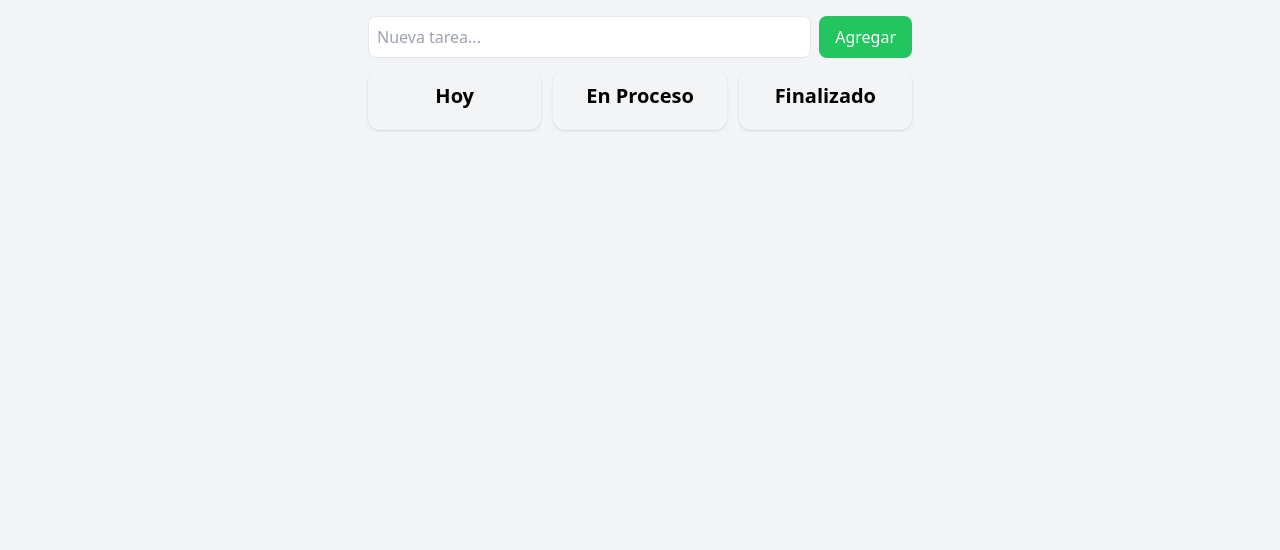
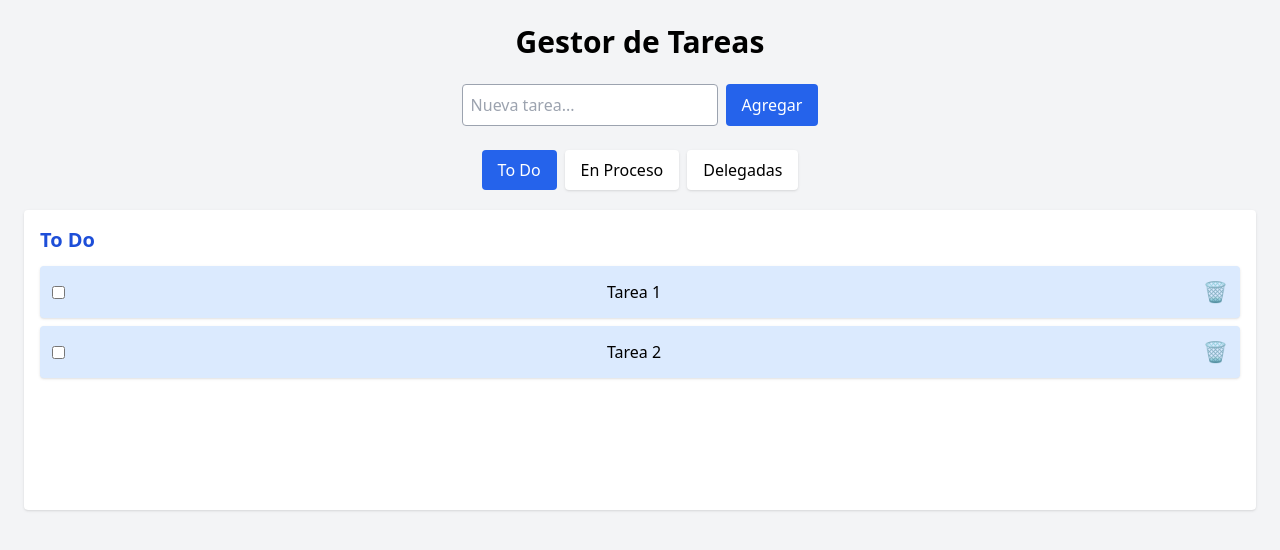
Before and after one commit to Nestum447/Task-menu, a React (Vite) app: page / in a window 1280 px wide. Shown: the top 550 px of the page. Built offline with nearby package versions, Linux system fonts and the light colour scheme.

Commit message:
Update App.jsx

```diff
--- a/src/App.jsx
+++ b/src/App.jsx
@@ -1,36 +1,128 @@
-import { useState } from "react";
+import { useState, useEffect } from "react";
+import { DragDropContext, Droppable, Draggable } from "react-beautiful-dnd";
+
+export default function App() {
+  // ---------------------------
+  //   LOCAL STORAGE: CARGAR
+  // ---------------------------
+  const loadTasks = () => {
+    const saved = localStorage.getItem("tasks-board");
+    if (saved) {
+      try {
+        return JSON.parse(saved);
+      } catch {
+        return null;
+      }
+    }
+    return null;
+  };
+
+  const [tasks, setTasks] = useState(
+    loadTasks() || {
+      todo: [
+        { id: "1", text: "Tarea 1", completed: false },
+        { id: "2", text: "Tarea 2", completed: false },
+      ],
+      proceso: [{ id: "3", text: "Tarea 3 en proceso", completed: false }],
+      delegadas: [{ id: "4", text: "Tarea delegada", completed: false }],
+    }
+  );
+
+  const [newTask, setNewTask] = useState("");
+  const [activeTab, setActiveTab] = useState("todo");
 
   // ---------------------------
-//   ÍCONO TRASH (SVG PURO)
+  //   LOCAL STORAGE: GUARDAR
   // ---------------------------
-const Trash = ({ size = 20 }) => (
-  <svg
-    width={size}
-    height={size}
-    viewBox="0 0 24 24"
-    fill="none"
-    stroke="currentColor"
-    strokeWidth="2"
-    strokeLinecap="round"
-    strokeLinejoin="round"
-  >
-    <polyline points="3 6 5 6 21 6" />
-    <path d="M19 6l-1 14a2 2 0 0 1-2 2H8a2 2 0 0 1-2-2L5 6" />
-    <path d="M10 11v6" />
-    <path d="M14 11v6" />
-    <path d="M9 6V4a1 1 0 0 1 1-1h4a1 1 0 0 1 1 1v2" />
-  </svg>
+  useEffect(() => {
+    localStorage.setItem("tasks-board", JSON.stringify(tasks));
+  }, [tasks]);
+
+  // ---------------------------
+  //   BORRAR TAREA
+  // ---------------------------
+  const deleteTask = (id) => {
+    setTasks((prev) => {
+      const newState = { ...prev };
+      for (const col in newState) {
+        newState[col] = newState[col].filter((t) => t.id !== id);
+      }
+      return newState;
+    });
+  };
+
+  // ---------------------------
+  //   COMPLETAR TAREA
+  // ---------------------------
+  const toggleComplete = (id) => {
+    setTasks((prev) => {
+      const newState = { ...prev };
+      for (const col in newState) {
+        newState[col] = newState[col].map((t) =>
+          t.id === id ? { ...t, completed: !t.completed } : t
         );
+      }
+      return newState;
+    });
+  };
 
-export default function App() {
-  const [tasks, setTasks] = useState({
-    hoy: [],
-    proceso: [],
-    finalizado: []
-  });
+  // ---------------------------
+  //   AUTO CAMBIO DE PESTAÑA
+  // ---------------------------
+  const handleDragUpdate = (update) => {
+    if (!update.clientSelection) return;
 
-  const [newTask, setNewTask] = useState("");
-  const [selectedTask, setSelectedTask] = useState(null);
+    const x = update.clientSelection.x;
+    const width = window.innerWidth;
+
+    if (x > width * 0.75) {
+      if (activeTab === "todo") setActiveTab("proceso");
+      else if (activeTab === "proceso") setActiveTab("delegadas");
+    }
+
+    if (x < width * 0.25) {
+      if (activeTab === "delegadas") setActiveTab("proceso");
+      else if (activeTab === "proceso") setActiveTab("todo");
+    }
+  };
+
+  // ---------------------------
+  //   DRAG & DROP FINAL
+  // ---------------------------
+  const handleDragEnd = (result) => {
+    const { source, destination } = result;
+
+    if (!destination) return;
+
+    const startCol = source.droppableId;
+    const endCol = destination.droppableId;
+
+    // MISMA COLUMNA → reordenar
+    if (startCol === endCol) {
+      const newList = Array.from(tasks[startCol]);
+      const [moved] = newList.splice(source.index, 1);
+      newList.splice(destination.index, 0, moved);
+
+      setTasks((prev) => ({
+        ...prev,
+        [startCol]: newList,
+      }));
+      return;
+    }
+
+    // ENTRE COLUMNAS
+    const startList = Array.from(tasks[startCol]);
+    const endList = Array.from(tasks[endCol]);
+
+    const [moved] = startList.splice(source.index, 1);
+    endList.splice(destination.index, 0, moved);
+
+    setTasks((prev) => ({
+      ...prev,
+      [startCol]: startList,
+      [endCol]: endList,
+    }));
+  };
 
   // ---------------------------
   //   AGREGAR TAREA
@@ -38,144 +130,183 @@ export default function App() {
   const addTask = () => {
     if (!newTask.trim()) return;
 
-    const newItem = {
-      id: Date.now().toString(),
-      text: newTask,
-      column: "hoy"
-    };
+    const newId = Date.now().toString();
+    const item = { id: newId, text: newTask, completed: false };
 
     setTasks((prev) => ({
       ...prev,
-      hoy: [...prev.hoy, newItem]
+      todo: [...prev.todo, item],
     }));
 
     setNewTask("");
   };
 
   // ---------------------------
-  //   SELECCIONAR TAREA
+  //   RENDER COLUMNA
   // ---------------------------
-  const handleSelectTask = (task) => {
-    setSelectedTask(task);
-  };
+  const renderColumn = (key, title, color, bgColor) => (
+    <Droppable droppableId={key}>
+      {(provided) => (
+        <div
+          className="bg-white p-4 rounded shadow min-h-[300px]"
+          ref={provided.innerRef}
+          {...provided.droppableProps}
+        >
+          <h2 className={`text-xl font-semibold mb-3 ${color}`}>{title}</h2>
 
-  // ---------------------------
-  //  MOVER ENTRE COLUMNAS
-  // ---------------------------
-  const moveTask = (taskId, fromColumn, toColumn) => {
-    if (fromColumn === toColumn) return;
+          {tasks[key].map((task, index) => (
+            <Draggable key={task.id} draggableId={task.id} index={index}>
+              {(provided) => (
+                <div
+                  className={`flex items-center justify-between p-3 rounded mb-2 shadow cursor-grab active:cursor-grabbing ${bgColor}`}
+                  ref={provided.innerRef}
+                  {...provided.draggableProps}
+                  {...provided.dragHandleProps}
+                >
+                  <input
+                    type="checkbox"
+                    checked={task.completed}
+                    onChange={() => toggleComplete(task.id)}
+                    className="mr-2"
+                    onClick={(e) => e.stopPropagation()}
+                  />
 
-    const taskToMove = tasks[fromColumn].find((t) => t.id === taskId);
-    if (!taskToMove) return;
-
-    const updatedTask = { ...taskToMove, column: toColumn };
-
-    setTasks((prev) => ({
-      ...prev,
-      [fromColumn]: prev[fromColumn].filter((t) => t.id !== taskId),
-      [toColumn]: [...prev[toColumn], updatedTask]
-    }));
-
-    setSelectedTask(null);
-  };
-
-  // ---------------------------
-  //       BORRAR TAREA
-  // ---------------------------
-  const deleteTask = (column, id) => {
-    setTasks((prev) => ({
-      ...prev,
-      [column]: prev[column].filter((t) => t.id !== id)
-    }));
-
-    if (selectedTask?.id === id) setSelectedTask(null);
-  };
-
-  // ---------------------------
-  //   COMPONENTE COLUMNA
-  // ---------------------------
-  const Column = ({ title, columnKey }) => (
-    <div className="p-3 w-full bg-gray-100 rounded-xl shadow">
-      <h2 className="text-xl font-bold mb-2 text-center">{title}</h2>
-
-      {tasks[columnKey].map((task) => (
-        <div
-          key={task.id}
-          className={`p-2 my-2 bg-white rounded-lg shadow flex justify-between items-center border
-            ${selectedTask?.id === task.id ? "border-blue-500" : "border-transparent"}`}
-          onClick={() => handleSelectTask(task)}
+                  <span
+                    className={
+                      task.completed ? "line-through text-gray-600" : ""
+                    }
                   >
-          <span>{task.text}</span>
+                    {task.text}
+                  </span>
 
                   <button
                     onClick={(e) => {
                       e.stopPropagation();
-              deleteTask(columnKey, task.id);
+                      deleteTask(task.id);
                     }}
+                    className="text-red-600 text-xl ml-2"
                   >
-            <Trash size={20} />
+                    🗑️
                   </button>
                 </div>
+              )}
+            </Draggable>
           ))}
 
-      {/* MENÚ DE MOVIMIENTO */}
-      {selectedTask && selectedTask.column === columnKey && (
-        <div className="mt-3 bg-blue-100 p-3 rounded-lg text-center">
-          <p className="font-bold mb-2">Mover a:</p>
+          {provided.placeholder}
+        </div>
+      )}
+    </Droppable>
+  );
 
-          <div className="flex justify-around">
+  // ---------------------------
+  //   UI
+  // ---------------------------
+  return (
+    <div className="min-h-screen bg-gray-100 p-6">
+      <h1 className="text-3xl font-bold text-center mb-6">Gestor de Tareas</h1>
+
+      {/* Input nueva tarea */}
+      <div className="flex justify-center mb-6 gap-2">
+        <input
+          type="text"
+          className="border border-gray-400 rounded p-2 w-64"
+          placeholder="Nueva tarea..."
+          value={newTask}
+          onChange={(e) => setNewTask(e.target.value)}
+        />
+
         <button
-              className="px-3 py-1 bg-blue-500 text-white rounded-lg"
-              onClick={() => moveTask(selectedTask.id, columnKey, "hoy")}
+          onClick={addTask}
+          className="bg-blue-600 text-white px-4 py-2 rounded"
         >
-              Hoy
+          Agregar
+        </button>
+      </div>
+
+      {/* Tabs */}
+      <div className="flex justify-center gap-2 mb-5">
+        <button
+          className={`px-4 py-2 rounded ${
+            activeTab === "todo" ? "bg-blue-600 text-white" : "bg-white shadow"
+          }`}
+          onClick={() => setActiveTab("todo")}
+        >
+          To Do
         </button>
 
         <button
-              className="px-3 py-1 bg-blue-500 text-white rounded-lg"
-              onClick={() => moveTask(selectedTask.id, columnKey, "proceso")}
+          className={`px-4 py-2 rounded ${
+            activeTab === "proceso"
+              ? "bg-yellow-600 text-white"
+              : "bg-white shadow"
+          }`}
+          onClick={() => setActiveTab("proceso")}
         >
           En Proceso
         </button>
 
         <button
-              className="px-3 py-1 bg-blue-500 text-white rounded-lg"
-              onClick={() => moveTask(selectedTask.id, columnKey, "finalizado")}
+          className={`px-4 py-2 rounded ${
+            activeTab === "delegadas"
+              ? "bg-green-700 text-white"
+              : "bg-white shadow"
+          }`}
+          onClick={() => setActiveTab("delegadas")}
         >
-              Finalizado
-            </button>
-          </div>
-        </div>
-      )}
-    </div>
-  );
-
-  return (
-    <div className="p-4 flex flex-col gap-3 max-w-xl mx-auto">
-
-      {/* INPUT */}
-      <div className="flex gap-2">
-        <input
-          type="text"
-          value={newTask}
-          onChange={(e) => setNewTask(e.target.value)}
-          className="flex-1 p-2 border rounded-lg"
-          placeholder="Nueva tarea..."
-        />
-        <button
-          onClick={addTask}
-          className="px-4 bg-green-500 text-white rounded-lg"
-        >
-          Agregar
+          Delegadas
         </button>
       </div>
 
-      {/* COLUMNAS */}
-      <div className="grid grid-cols-1 md:grid-cols-3 gap-3">
-        <Column title="Hoy" columnKey="hoy" />
-        <Column title="En Proceso" columnKey="proceso" />
-        <Column title="Finalizado" columnKey="finalizado" />
+      <DragDropContext
+        onDragEnd={handleDragEnd}
+        onDragUpdate={handleDragUpdate}
+      >
+        <div className="relative">
+          {/* TODO */}
+          <div
+            className={`transition-all duration-300 ${
+              activeTab === "todo"
+                ? "opacity-100 translate-x-0"
+                : "opacity-0 -translate-x-10 pointer-events-none absolute"
+            }`}
+          >
+            {renderColumn("todo", "To Do", "text-blue-700", "bg-blue-100")}
           </div>
+
+          {/* PROCESO */}
+          <div
+            className={`transition-all duration-300 ${
+              activeTab === "proceso"
+                ? "opacity-100 translate-x-0"
+                : "opacity-0 translate-x-10 pointer-events-none absolute"
+            }`}
+          >
+            {renderColumn(
+              "proceso",
+              "En Proceso",
+              "text-yellow-600",
+              "bg-yellow-100"
+            )}
+          </div>
+
+          {/* DELEGADAS */}
+          <div
+            className={`transition-all duration-300 ${
+              activeTab === "delegadas"
+                ? "opacity-100 translate-x-0"
+                : "opacity-0 translate-x-10 pointer-events-none absolute"
+            }`}
+          >
+            {renderColumn(
+              "delegadas",
+              "Delegadas",
+              "text-green-700",
+              "bg-green-100"
+            )}
+          </div>
+        </div>
+      </DragDropContext>
     </div>
   );
       }
```
Lines whose indentation alone changed are shown as unchanged.
